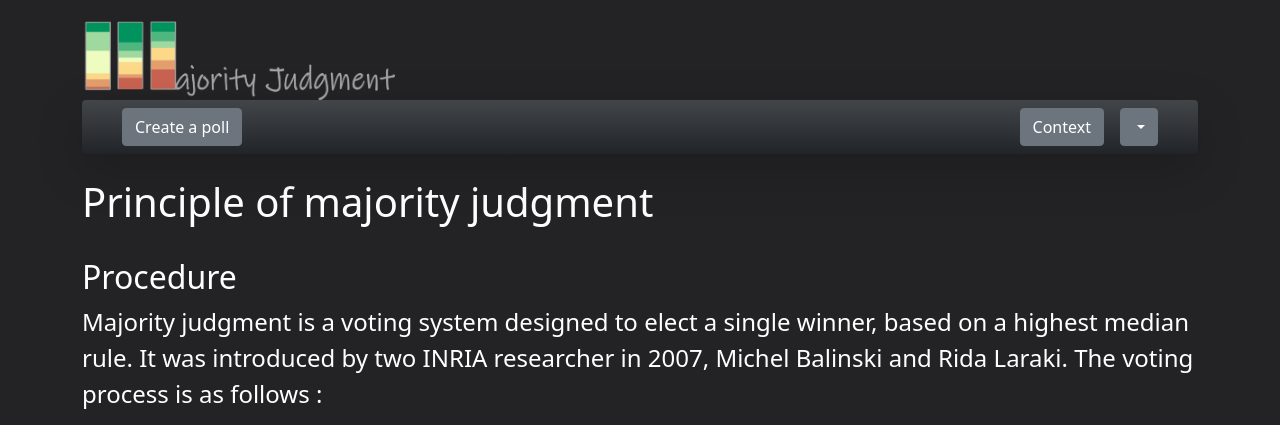
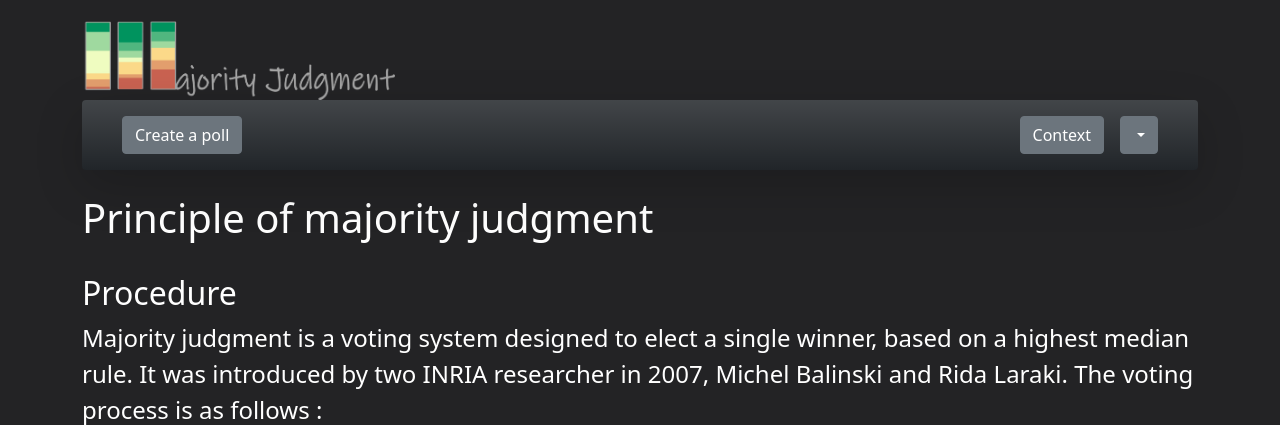
Before and after one commit to AdrienJarretier/mj-polls, a PHP site: page /views/context.php in a window 1280 px wide. Shown: the top 425 px of the page. Run offline with PHP 8.4, Linux system fonts and the light colour scheme; some libraries are stand-ins or nearby versions.

Commit message:
added some margins to nav items

```diff
--- a/views/partials/header.php
+++ b/views/partials/header.php
@@ -100,15 +100,15 @@
                 <ul class="navbar-nav flex-fill justify-content-between">
 
 
-                  <li class="nav-item">
+                  <li class="nav-item mt-2 mb-2">
                     <a href="/createPoll"><button class="btn btn-md btn-secondary" type="button" id="Create-Poll">Create a
                         poll</button></a>
                   </li>
 
-                  <li class="nav-item">
+                  <li class="nav-item mt-2">
                     <ul class="navbar-nav flex-fill justify-content-between">
 
-                      <li class="nav-item">
+                      <li class="nav-item mb-2">
                         <a href="/context"><button class="btn btn-md btn-secondary me-3" type="button" id="Context">Context</button></a>
                       </li>
 
```
